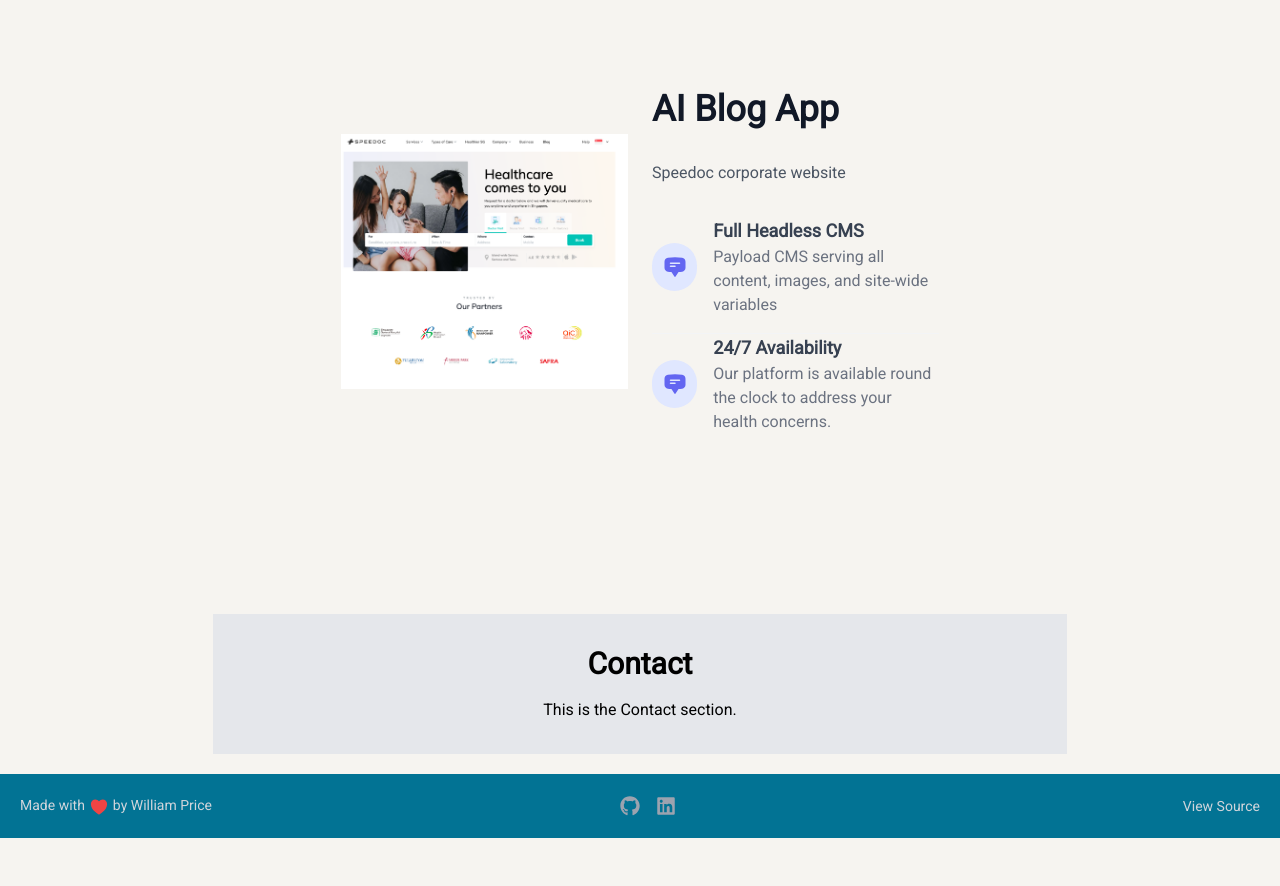
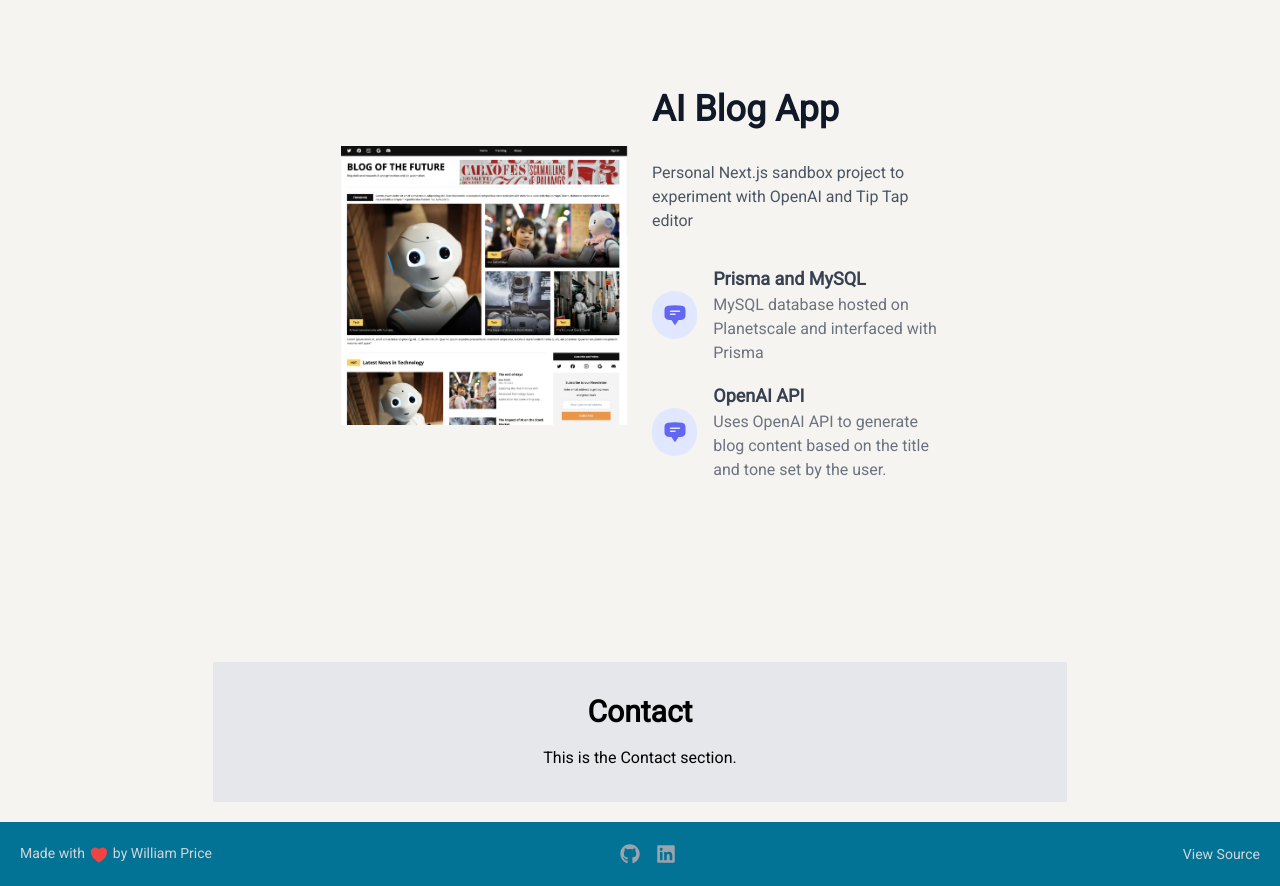
Before and after one commit to flip-in/profile-next, a Next.js app: page /profile-next/ in a window 1280 px wide. Shown: the part 1400-2286 px from the top of the page. Before the commit the page ends 2238 px from the top, so only its background shows below. Built offline with nearby package versions, Linux system fonts and the light colour scheme.

Commit message:
add content for AI blog app

```diff
--- a/app/(home)/Portfolio.tsx
+++ b/app/(home)/Portfolio.tsx
@@ -1,6 +1,7 @@
 import React from "react";
 import { LeftContent, RightContent } from "../(shared)/Content";
 import speedoc1 from "/public/assets/speedoc-desktop.png";
+import blog1 from "public/assets/blog-desktop.png";
 
 interface PortfolioProps {}
 
@@ -28,19 +29,19 @@ const Portfolio: React.FC<PortfolioProps> = () => {
         />
         <LeftContent
           title="AI Blog App"
-          titleLink="https://www.speedoc.com"
-          subtitle="Speedoc corporate website"
-          imageSrc={speedoc1}
+          titleLink="https://blog-ai-app-ten.vercel.app/"
+          subtitle="Personal Next.js sandbox project to experiment with OpenAI and Tip Tap editor"
+          imageSrc={blog1}
           features={[
             {
-              title: "Full Headless CMS",
+              title: "Prisma and MySQL",
               description:
-                "Payload CMS serving all content, images, and site-wide variables",
+                "MySQL database hosted on Planetscale and interfaced with Prisma",
             },
             {
-              title: "24/7 Availability",
+              title: "OpenAI API",
               description:
-                "Our platform is available round the clock to address your health concerns.",
+                "Uses OpenAI API to generate blog content based on the title and tone set by the user.",
             },
           ]}
         />
```
Also changed, not shown: public/assets/blog-desktop.png (added).
